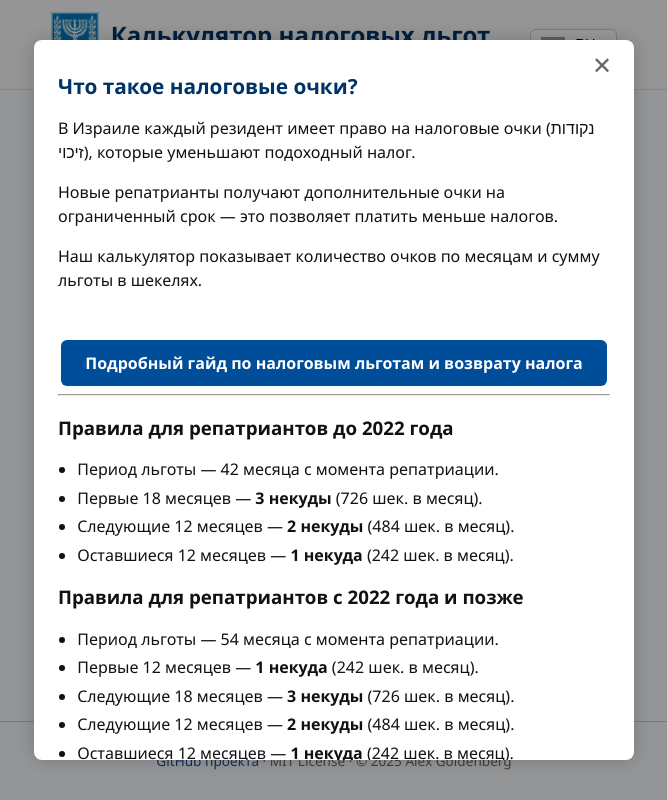
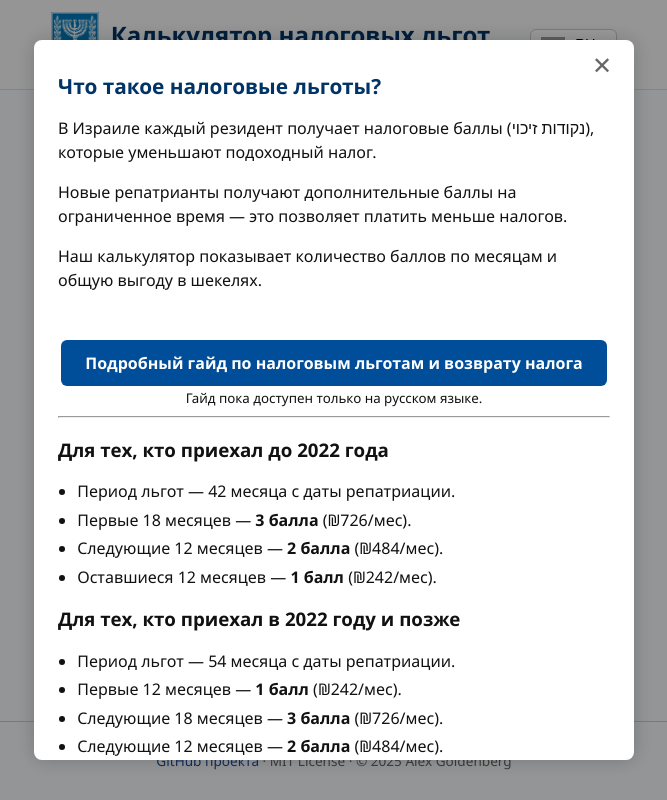
Before and after one commit to algoldenberg/nekudot-calculator, a React (Vite) app: page / in a window 1280 px wide. Both pictures are taken after a click on the button "Что такое налоговые льготы?". Shown: the whole page, without its empty margins (306-973 px from the left). Built offline with nearby package versions, Linux system fonts and the light colour scheme; grey boxes are pictures that could not be loaded.

Commit message:
Added gude note

```diff
--- a/src/components/FaqModal.jsx
+++ b/src/components/FaqModal.jsx
@@ -47,6 +47,8 @@ function FaqModal({ isOpen, onClose }) {
           >
             {t('guide')}
           </a>
+          <br />
+          <small className="guide-note">{t('guideNote')}</small>
         </div>
 
         <hr />
--- a/src/locales/en/faq.json
+++ b/src/locales/en/faq.json
@@ -4,6 +4,7 @@
   "p1": "New immigrants receive additional points for a limited time — allowing them to pay less tax.",
   "p2": "Our calculator shows the number of points by month and the total benefit in shekels.",
   "guide": "Detailed guide on tax benefits and tax return",
+  "guideNote": "The guide is currently available only in Russian.",
 
   "before2022": {
     "title": "Rules for immigrants before 2022",
--- a/src/locales/es/faq.json
+++ b/src/locales/es/faq.json
@@ -1,9 +1,10 @@
 {
-  "title": "¿Qué son los puntos fiscales?",
+  "title": "¿Qué son los beneficios fiscales?",
   "intro": "En Israel, cada residente tiene derecho a puntos fiscales (נקודות זיכוי) que reducen el impuesto sobre la renta.",
-  "p1": "Los nuevos inmigrantes reciben puntos adicionales por un período limitado — lo que les permite pagar menos impuestos.",
-  "p2": "Nuestro calculador muestra el número de puntos por mes y el beneficio total en shekels.",
-  "guide": "Guía completa sobre beneficios fiscales y devolución de impuestos",
+  "p1": "Los nuevos inmigrantes reciben puntos adicionales durante un tiempo limitado, lo que les permite pagar menos impuestos.",
+  "p2": "Nuestra calculadora muestra la cantidad de puntos por mes y el beneficio total en shekels.",
+  "guide": "Guía detallada sobre beneficios fiscales y devolución de impuestos",
+  "guideNote": "La guía está disponible actualmente solo en ruso.",
 
   "before2022": {
     "title": "Reglas para inmigrantes antes de 2022",
@@ -26,7 +27,7 @@
   },
 
   "after2022": {
-    "title": "Reglas para inmigrantes desde 2022 en adelante",
+    "title": "Reglas para inmigrantes desde 2022",
     "line1": "Período de beneficio — 54 meses desde la fecha de aliyá.",
     "line2": {
       "start": "Primeros 12 meses —",
--- a/src/locales/fr/faq.json
+++ b/src/locales/fr/faq.json
@@ -1,50 +1,51 @@
 {
-  "title": "Qu'est-ce que les points fiscaux ?",
-  "intro": "En Israël, chaque résident a droit à des points fiscaux (נקודות זיכוי) qui réduisent l’impôt sur le revenu.",
-  "p1": "Les nouveaux immigrants bénéficient de points supplémentaires pendant une période limitée — ce qui permet de payer moins d'impôts.",
-  "p2": "Notre calculateur indique le nombre de points par mois et le montant de l'avantage en shekels.",
-  "guide": "Guide complet sur les avantages fiscaux et le remboursement d'impôt",
+  "title": "Qu'est-ce que les avantages fiscaux ?",
+  "intro": "En Israël, chaque résident a droit à des points de crédit d'impôt (נקודות זיכוי) qui réduisent l'impôt sur le revenu.",
+  "p1": "Les nouveaux immigrants reçoivent des points supplémentaires pendant une période limitée, ce qui leur permet de payer moins d'impôts.",
+  "p2": "Notre calculateur montre le nombre de points par mois et l'avantage total en shekels.",
+  "guide": "Guide détaillé sur les avantages fiscaux et les remboursements d'impôts",
+  "guideNote": "Le guide est actuellement disponible uniquement en russe.",
 
   "before2022": {
     "title": "Règles pour les immigrants avant 2022",
-    "line1": "Période d’avantage — 42 mois à partir de la date d’aliyah.",
+    "line1": "Durée de l'avantage — 42 mois à partir de la date d'alyah.",
     "line2": {
       "start": "Les 18 premiers mois —",
       "bold": "3 points",
       "end": "(₪726/mois)."
     },
     "line3": {
-      "start": "Les 12 mois suivants —",
+      "start": "12 mois suivants —",
       "bold": "2 points",
       "end": "(₪484/mois)."
     },
     "line4": {
-      "start": "Les 12 derniers mois —",
+      "start": "Derniers 12 mois —",
       "bold": "1 point",
       "end": "(₪242/mois)."
     }
   },
 
   "after2022": {
-    "title": "Règles pour les immigrants à partir de 2022",
-    "line1": "Période d’avantage — 54 mois à partir de la date d’aliyah.",
+    "title": "Règles pour les immigrants depuis 2022",
+    "line1": "Durée de l'avantage — 54 mois à partir de la date d'alyah.",
     "line2": {
-      "start": "Les 12 premiers mois —",
+      "start": "12 premiers mois —",
       "bold": "1 point",
       "end": "(₪242/mois)."
     },
     "line3": {
-      "start": "Les 18 mois suivants —",
+      "start": "18 mois suivants —",
       "bold": "3 points",
       "end": "(₪726/mois)."
     },
     "line4": {
-      "start": "Les 12 mois suivants —",
+      "start": "12 mois suivants —",
       "bold": "2 points",
       "end": "(₪484/mois)."
     },
     "line5": {
-      "start": "Les 12 derniers mois —",
+      "start": "Derniers 12 mois —",
       "bold": "1 point",
       "end": "(₪242/mois)."
     }
--- a/src/locales/ru/faq.json
+++ b/src/locales/ru/faq.json
@@ -1,52 +1,54 @@
 {
-  "title": "Что такое налоговые очки?",
-  "intro": "В Израиле каждый резидент имеет право на налоговые очки (נקודות זיכוי), которые уменьшают подоходный налог.",
-  "p1": "Новые репатрианты получают дополнительные очки на ограниченный срок — это позволяет платить меньше налогов.",
-  "p2": "Наш калькулятор показывает количество очков по месяцам и сумму льготы в шекелях.",
+  "title": "Что такое налоговые льготы?",
+  "intro": "В Израиле каждый резидент получает налоговые баллы (נקודות זיכוי), которые уменьшают подоходный налог.",
+  "p1": "Новые репатрианты получают дополнительные баллы на ограниченное время — это позволяет платить меньше налогов.",
+  "p2": "Наш калькулятор показывает количество баллов по месяцам и общую выгоду в шекелях.",
   "guide": "Подробный гайд по налоговым льготам и возврату налога",
+  "guideNote": "Гайд пока доступен только на русском языке.",
+
 
   "before2022": {
-    "title": "Правила для репатриантов до 2022 года",
-    "line1": "Период льготы — 42 месяца с момента репатриации.",
+    "title": "Для тех, кто приехал до 2022 года",
+    "line1": "Период льгот — 42 месяца с даты репатриации.",
     "line2": {
       "start": "Первые 18 месяцев —",
-      "bold": "3 некуды",
-      "end": "(726 шек. в месяц)."
+      "bold": "3 балла",
+      "end": "(₪726/мес)."
     },
     "line3": {
       "start": "Следующие 12 месяцев —",
-      "bold": "2 некуды",
-      "end": "(484 шек. в месяц)."
+      "bold": "2 балла",
+      "end": "(₪484/мес)."
     },
     "line4": {
       "start": "Оставшиеся 12 месяцев —",
-      "bold": "1 некуда",
-      "end": "(242 шек. в месяц)."
+      "bold": "1 балл",
+      "end": "(₪242/мес)."
     }
   },
 
   "after2022": {
-    "title": "Правила для репатриантов с 2022 года и позже",
-    "line1": "Период льготы — 54 месяца с момента репатриации.",
+    "title": "Для тех, кто приехал в 2022 году и позже",
+    "line1": "Период льгот — 54 месяца с даты репатриации.",
     "line2": {
       "start": "Первые 12 месяцев —",
-      "bold": "1 некуда",
-      "end": "(242 шек. в месяц)."
+      "bold": "1 балл",
+      "end": "(₪242/мес)."
     },
     "line3": {
       "start": "Следующие 18 месяцев —",
-      "bold": "3 некуды",
-      "end": "(726 шек. в месяц)."
+      "bold": "3 балла",
+      "end": "(₪726/мес)."
     },
     "line4": {
       "start": "Следующие 12 месяцев —",
-      "bold": "2 некуды",
-      "end": "(484 шек. в месяц)."
+      "bold": "2 балла",
+      "end": "(₪484/мес)."
     },
     "line5": {
       "start": "Оставшиеся 12 месяцев —",
-      "bold": "1 некуда",
-      "end": "(242 шек. в месяц)."
+      "bold": "1 балл",
+      "end": "(₪242/мес)."
     }
   }
 }
--- a/src/locales/ua/faq.json
+++ b/src/locales/ua/faq.json
@@ -1,9 +1,10 @@
 {
-  "title": "Що таке податкові бали?",
+  "title": "Що таке податкові пільги?",
   "intro": "В Ізраїлі кожен резидент має право на податкові бали (נקודות זיכוי), які зменшують прибутковий податок.",
-  "p1": "Нові репатріанти отримують додаткові бали на обмежений термін — це дозволяє платити менше податків.",
-  "p2": "Наш калькулятор показує кількість балів по місяцях і суму пільги в шекелях.",
-  "guide": "Детальний гайд з податкових пільг та повернення податків",
+  "p1": "Нові репатріанти отримують додаткові бали на обмежений час — це дозволяє платити менше податків.",
+  "p2": "Наш калькулятор показує кількість балів по місяцях і загальну вигоду в шекелях.",
+  "guide": "Детальний гайд по податкових пільгах і поверненню податку",
+  "guideNote": "Гайд наразі доступний лише російською мовою.",
 
   "before2022": {
     "title": "Правила для репатріантів до 2022 року",
@@ -11,42 +12,42 @@
     "line2": {
       "start": "Перші 18 місяців —",
       "bold": "3 бали",
-      "end": "(726 шек./місяць)."
+      "end": "(₪726/міс)."
     },
     "line3": {
       "start": "Наступні 12 місяців —",
       "bold": "2 бали",
-      "end": "(484 шек./місяць)."
+      "end": "(₪484/міс)."
     },
     "line4": {
       "start": "Останні 12 місяців —",
       "bold": "1 бал",
-      "end": "(242 шек./місяць)."
+      "end": "(₪242/міс)."
     }
   },
 
   "after2022": {
-    "title": "Правила для репатріантів з 2022 року і далі",
+    "title": "Правила для репатріантів з 2022 року і пізніше",
     "line1": "Період пільг — 54 місяці з дати репатріації.",
     "line2": {
       "start": "Перші 12 місяців —",
       "bold": "1 бал",
-      "end": "(242 шек./місяць)."
+      "end": "(₪242/міс)."
     },
     "line3": {
       "start": "Наступні 18 місяців —",
       "bold": "3 бали",
-      "end": "(726 шек./місяць)."
+      "end": "(₪726/міс)."
     },
     "line4": {
       "start": "Наступні 12 місяців —",
       "bold": "2 бали",
-      "end": "(484 шек./місяць)."
+      "end": "(₪484/міс)."
     },
     "line5": {
       "start": "Останні 12 місяців —",
       "bold": "1 бал",
-      "end": "(242 шек./місяць)."
+      "end": "(₪242/міс)."
     }
   }
 }
```
